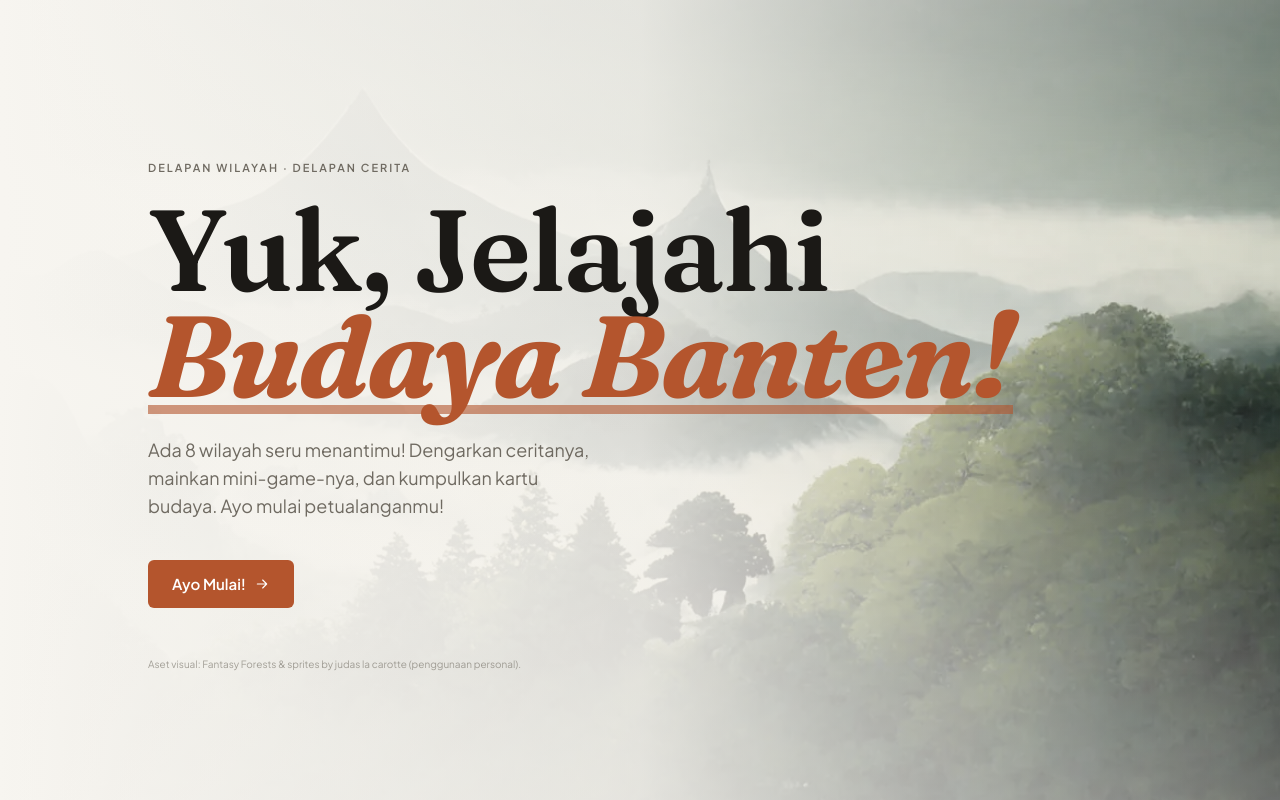
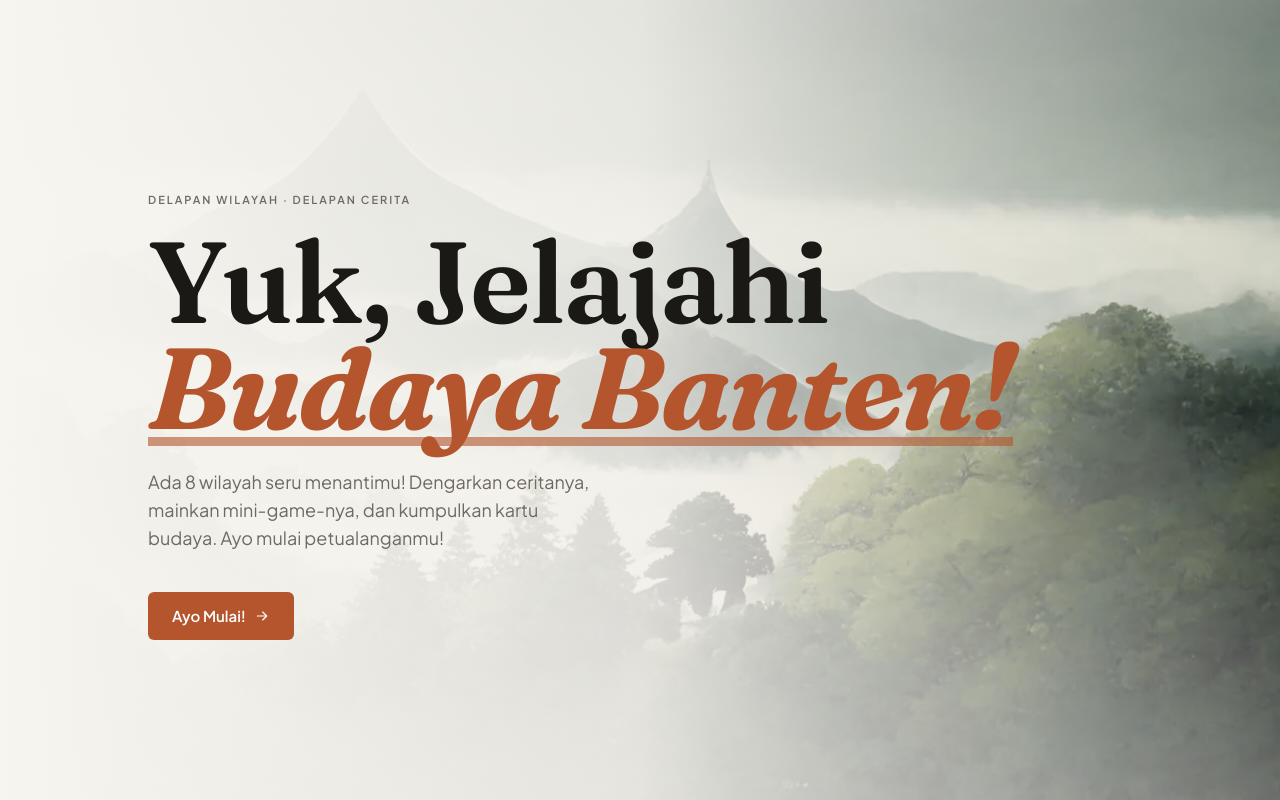
Before and after one commit to avruakeren/budayabanten, a React (Vite) app: page / in a window 1280 px wide. Built offline with nearby package versions, Linux system fonts and the light colour scheme.

Commit message:
chore: hapus kredit aset dari landing page

```diff
--- a/src/screens/Homepage.jsx
+++ b/src/screens/Homepage.jsx
@@ -150,9 +150,6 @@ export function Homepage() {
             </div>
           </Reveal>
 
-          <p className="mt-12 text-[10px] leading-relaxed text-muted/60">
-            Aset visual: Fantasy Forests &amp; sprites by judas la carotte (penggunaan personal).
-          </p>
         </div>
       </div>
 
```
